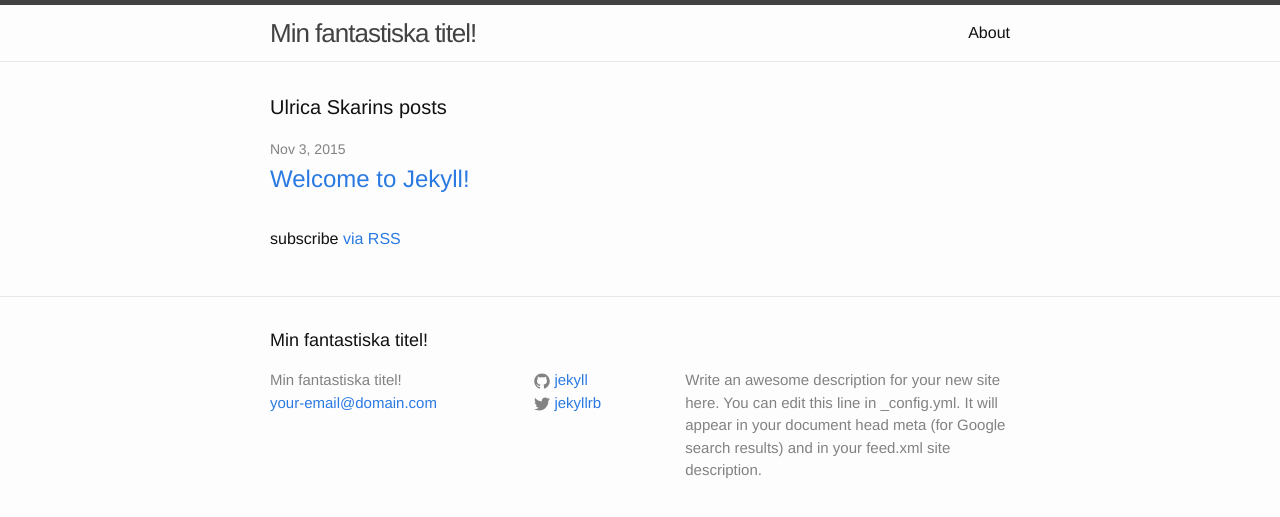
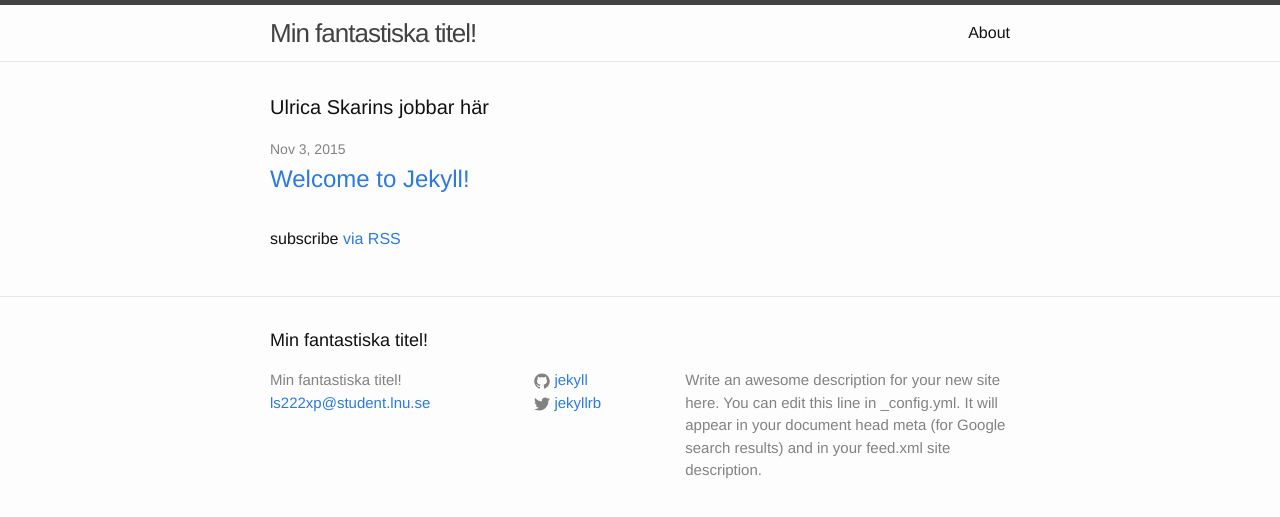
Before and after one commit to ulricaskarin/ulricaskarin.github.io, a Jekyll site: the page built from index.html, in a window 1280 px wide. Shown: the top 517 px of the page. Built offline with Jekyll 4.4.1, drawn with Linux system fonts in a browser that asks for light colours.

Commit message:
Adding e-mail

```diff
--- a/_config.yml
+++ b/_config.yml
@@ -1,6 +1,6 @@
 # Site settings
 title: Min fantastiska titel!
-email: your-email@domain.com
+email: ls222xp@student.lnu.se
 description: > # this means to ignore newlines until "baseurl:"
   Write an awesome description for your new site here. You can edit this
   line in _config.yml. It will appear in your document head meta (for
--- a/index.html
+++ b/index.html
@@ -4,7 +4,7 @@ layout: default
 
 <div class="home">
 
-  <h1 class="page-heading">Ulrica Skarins posts</h1>
+  <h1 class="page-heading">Ulrica Skarins jobbar här</h1>
 
   <ul class="post-list">
     {% for post in site.posts %}
```
